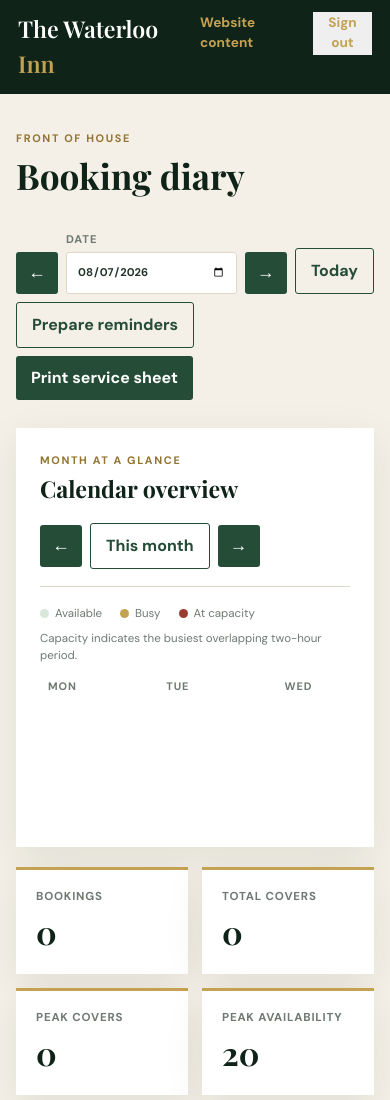
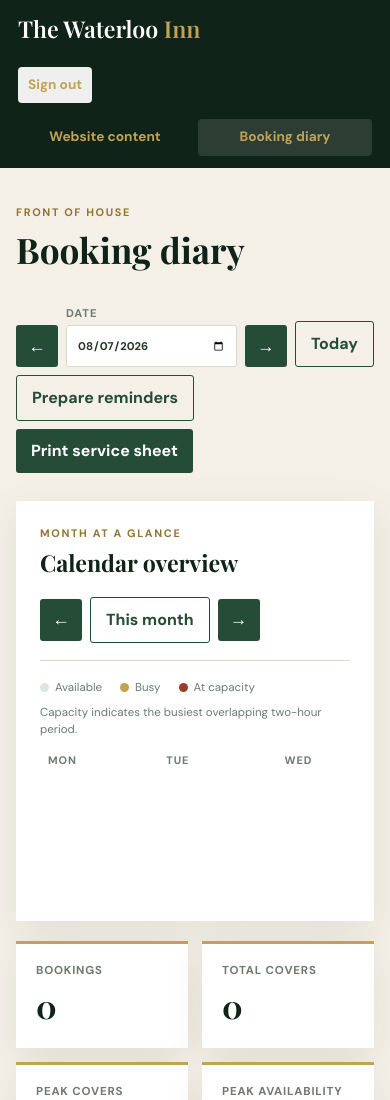
Before and after one commit to Into-The-Rough/waterlooinn, an Eleventy site: page src/booking-admin.njk in a window 390 px wide. Shown: the top 1100 px of the page. Built offline with nearby package versions, Linux system fonts and the light colour scheme; Eleventy itself is replaced by a stand-in of ours; files that its build step writes are made by us from their sources.

Commit message:
Unify admin navigation and local login

```diff
--- a/scripts/booking-dev-server.js
+++ b/scripts/booking-dev-server.js
@@ -170,7 +170,7 @@ function setSecurityHeaders(response, pathname) {
         pathname.startsWith("/api/admin/") || pathname.startsWith("/api/manage");
     let contentSecurityPolicy;
     if (pathname.startsWith("/admin/") && !pathname.startsWith("/admin/bookings/")) {
-        contentSecurityPolicy = "default-src 'self'; script-src 'self' https://unpkg.com https://identity.netlify.com 'unsafe-inline' 'unsafe-eval'; style-src 'self' https://fonts.googleapis.com 'unsafe-inline'; font-src 'self' https://fonts.gstatic.com; img-src 'self' data: https: blob:; connect-src 'self' https://*.netlify.com https://*.netlify.app https://api.github.com; frame-ancestors 'none'; base-uri 'self'; form-action 'self'";
+        contentSecurityPolicy = `default-src 'self'; script-src 'self' https://unpkg.com https://identity.netlify.com 'unsafe-inline' 'unsafe-eval'; style-src 'self' https://fonts.googleapis.com 'unsafe-inline'; font-src 'self' https://fonts.gstatic.com; img-src 'self' data: https: blob:; connect-src 'self' ${identityOrigin} https://*.netlify.com https://*.netlify.app https://api.github.com; frame-ancestors 'none'; base-uri 'self'; form-action 'self'`;
     } else if (pathname.startsWith("/admin/bookings/") || pathname.startsWith("/booking/manage/") ||
         pathname.startsWith("/book/")) {
         contentSecurityPolicy = `default-src 'self'; script-src 'self' https://identity.netlify.com; style-src 'self' https://fonts.googleapis.com 'unsafe-inline'; font-src 'self' https://fonts.gstatic.com; img-src 'self' data: https:; connect-src 'self' ${identityOrigin}; frame-src 'self'; frame-ancestors 'none'; base-uri 'self'; form-action 'self'`;
--- a/src/booking-admin.njk
+++ b/src/booking-admin.njk
@@ -26,8 +26,11 @@ permalink: /admin/bookings/
     <header class="admin-header">
         <a href="/" class="admin-logo">The Waterloo <span>Inn</span></a>
         <div class="admin-header-actions">
+            <nav class="admin-section-nav" aria-label="Administration">
+                <a href="/admin/" class="admin-content-link">Website content</a>
+                <a href="/admin/bookings/" class="admin-content-link" aria-current="page">Booking diary</a>
+            </nav>
             <span class="admin-local-badge" data-admin-actor>Checking identity…</span>
-            <a href="/admin/" class="admin-content-link">Website content</a>
             <button type="button" class="admin-content-link admin-logout" data-admin-logout>Sign out</button>
         </div>
     </header>
--- /dev/null
+++ b/src/css/admin-shell.css
@@ -0,0 +1,89 @@
+:root {
+    --admin-shell-green: #0f2318;
+    --admin-shell-gold: #c4a253;
+    --admin-shell-cream: #f4f0e7;
+}
+
+html,
+body.content-admin-page {
+    margin: 0;
+    min-height: 100%;
+}
+
+body.content-admin-page {
+    background: var(--admin-shell-cream);
+    font-family: "DM Sans", Arial, sans-serif;
+}
+
+.content-admin-header {
+    position: relative;
+    z-index: 1000;
+    box-sizing: border-box;
+    min-height: 68px;
+    padding: 12px clamp(18px, 4vw, 52px);
+    background: var(--admin-shell-green);
+    color: #fff;
+    display: flex;
+    align-items: center;
+    justify-content: space-between;
+    gap: 24px;
+}
+
+.content-admin-brand {
+    color: #fff;
+    font-family: Georgia, "Times New Roman", serif;
+    font-size: 1.45rem;
+    font-weight: 700;
+    line-height: 1.2;
+    text-decoration: none;
+    white-space: nowrap;
+}
+
+.content-admin-brand span {
+    color: var(--admin-shell-gold);
+}
+
+.content-admin-nav {
+    display: flex;
+    align-items: center;
+    gap: 6px;
+}
+
+.content-admin-nav a {
+    border-radius: 4px;
+    color: #fff;
+    font-size: .85rem;
+    font-weight: 700;
+    line-height: 1.2;
+    padding: 10px 12px;
+    text-decoration: none;
+}
+
+.content-admin-nav a:hover,
+.content-admin-nav a:focus-visible,
+.content-admin-nav a[aria-current="page"] {
+    background: rgba(255, 255, 255, .12);
+    color: var(--admin-shell-gold);
+    outline: none;
+}
+
+#nc-root {
+    min-height: calc(100vh - 68px);
+}
+
+@media (max-width: 560px) {
+    .content-admin-header {
+        align-items: flex-start;
+        flex-direction: column;
+        gap: 8px;
+    }
+
+    .content-admin-nav {
+        width: 100%;
+    }
+
+    .content-admin-nav a {
+        flex: 1;
+        text-align: center;
+    }
+}
--- a/src/css/booking-admin.css
+++ b/src/css/booking-admin.css
@@ -146,6 +146,12 @@ a {
     gap: 16px;
 }
 
+.admin-section-nav {
+    display: flex;
+    align-items: center;
+    gap: 6px;
+}
+
 .admin-local-badge {
     border: 1px solid rgba(255,255,255,.3);
     border-radius: 999px;
@@ -160,7 +166,16 @@ a {
     color: var(--gold);
     font-size: .85rem;
     font-weight: 700;
+    padding: 8px 10px;
+    border-radius: 4px;
     text-decoration: none;
+}
+
+.admin-content-link:hover,
+.admin-content-link:focus-visible,
+.admin-content-link[aria-current="page"] {
+    background: rgba(255,255,255,.12);
+    outline: none;
 }
 
 .admin-shell {
@@ -1132,9 +1147,28 @@ h2 {
 }
 
 @media (max-width: 760px) {
-    .admin-header,
     .admin-titlebar {
         align-items: flex-start;
+    }
+
+    .admin-header {
+        align-items: flex-start;
+        flex-direction: column;
+    }
+
+    .admin-header-actions {
+        width: 100%;
+        flex-wrap: wrap;
+    }
+
+    .admin-section-nav {
+        order: 3;
+        width: 100%;
+    }
+
+    .admin-section-nav .admin-content-link {
+        flex: 1;
+        text-align: center;
     }
 
     .admin-titlebar {
```
Also changed, not shown: src/js/admin-cms.js (added, +8 -0 lines), src/admin/index.html.
